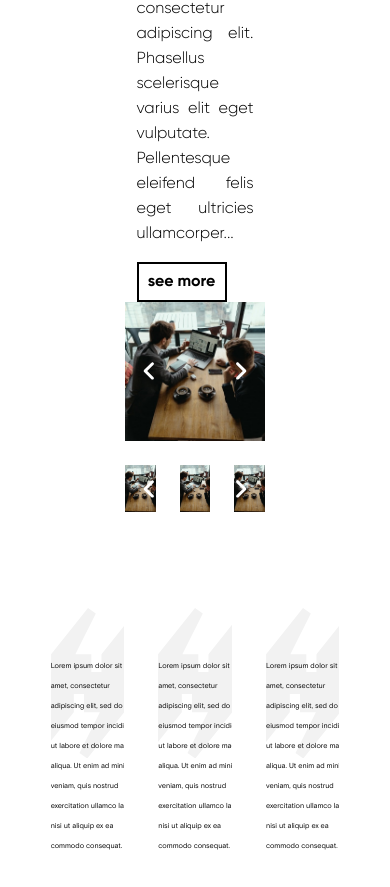
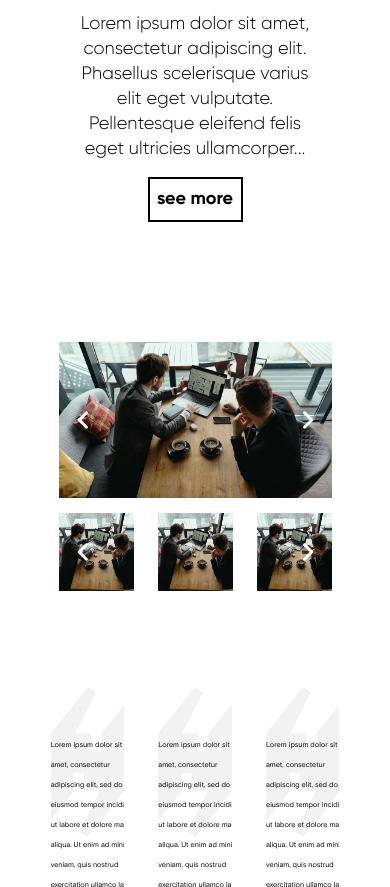
Before and after one commit to JakubFaltyn/Brand-active, a plain HTML site: page index.html in a window 390 px wide. Shown: the part 541-1428 px from the top of the page. Drawn offline with nearby package versions, Linux system fonts and the light colour scheme.

Commit message:
Update style.css

```diff
--- a/style.css
+++ b/style.css
@@ -754,8 +754,70 @@ footer li
 
 }
 
-@media screen and (max-width: 915px) {
+@media screen and (max-width: 960px) {
 .offer {
+    padding-top: 80px;
     flex-direction: column;
+    gap: 120px;
 }
+
+.pricing {
+    display: flex;
+    flex-direction: column;
+    width: 60vw;
+    align-items: center;
+    gap: 15px;
 }
+
+.pricing h1
+{
+    font-size: 40px;
+    line-height: 25px;
+}
+
+.pricing h3
+{
+    padding-top: 10px;
+    font-size: 26px;
+    line-height: 30px;
+}
+
+.pricing p
+{
+    font-size: 18px;
+    line-height: 25px;
+    text-align: center;
+}
+
+.pricing button
+{
+    font-size: 18px;
+    line-height: 30px;
+
+    width: 95px;
+    height: 45px;
+}
+
+.slider-gallery
+{
+    display: flex;
+    flex-direction: column;
+
+    align-items: center;
+    justify-content: space-between;
+    gap: 15px;
+}
+
+.swiper--big
+{
+    width: 70vw;
+    height: 40vw;
+}
+
+.swiper--small
+{
+    max-width: 70vw;
+    height: 20vw;
+}
+
+}
```
